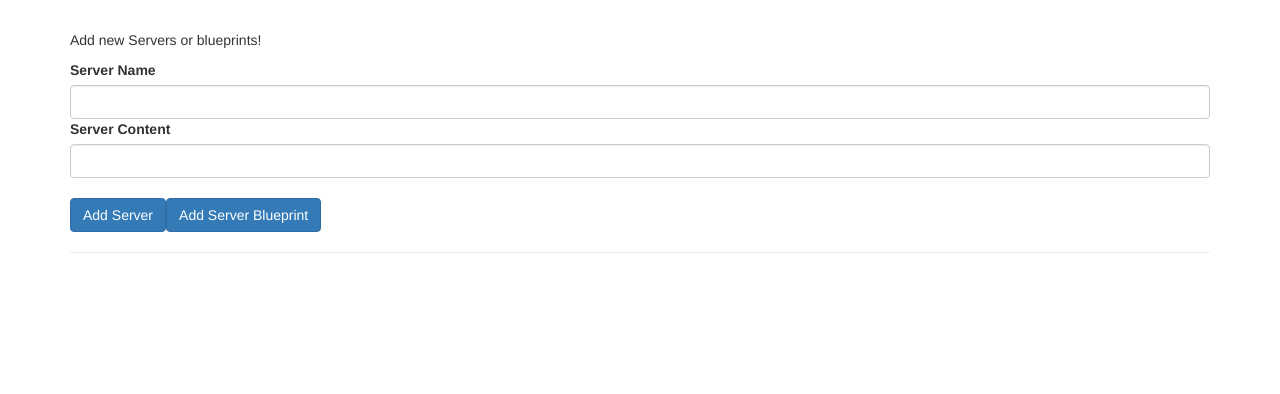
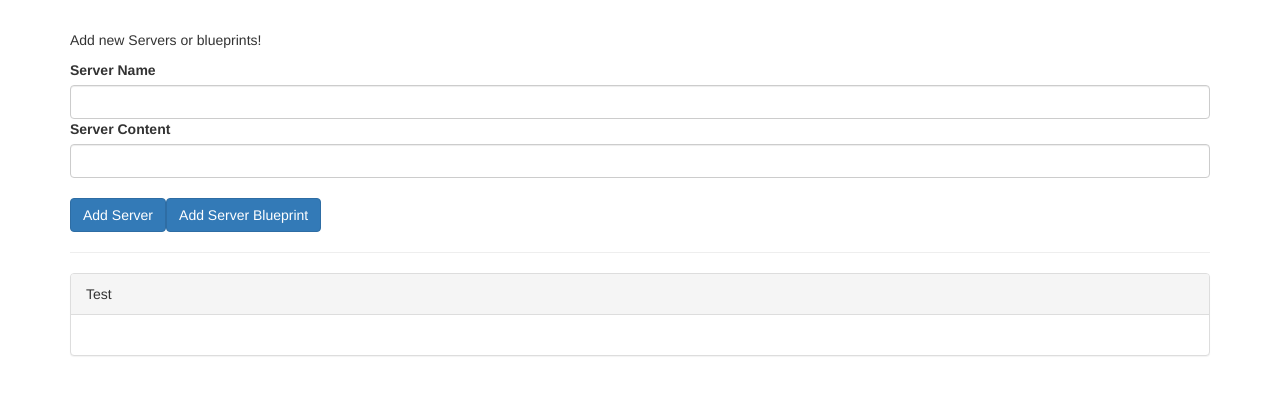
Before and after one commit to kingastanek/angular-databinding, an Angular app: page / in a window 1280 px wide. Shown: the top 394 px of the page. Built offline with nearby package versions, Linux system fonts and the light colour scheme.

Commit message:
Binding to Custom Properties

```diff
--- a/src/app/app.component.html
+++ b/src/app/app.component.html
@@ -3,7 +3,11 @@
   <hr>
   <div class="row">
     <div class="col-xs-12">
-      <app-server-element *ngFor="let serverElement of serverElements"></app-server-element>
+      <app-server-element
+        *ngFor="let serverElement of serverElements"
+        [element]="serverElement"
+      >
+      </app-server-element>
     </div>
   </div>
 </div>
--- a/src/app/app.component.ts
+++ b/src/app/app.component.ts
@@ -6,6 +6,6 @@
   styleUrls: ['./app.component.css']
 })
 export class AppComponent {
-  serverElements = [];
+  serverElements = [{ type: 'Server', name: 'Test', content: 'Just a test!' }];
 
 }
--- a/src/app/server-element/server-element.component.ts
+++ b/src/app/server-element/server-element.component.ts
@@ -1,4 +1,4 @@
-import { Component, OnInit } from '@angular/core';
+import { Component, OnInit, Input } from '@angular/core';
 
 @Component({
   selector: 'app-server-element',
@@ -6,6 +6,7 @@
   styleUrls: ['./server-element.component.css']
 })
 export class ServerElementComponent implements OnInit {
+  @Input() element: { type: string; name: string; content: string };
 
   constructor() { }
 
```
